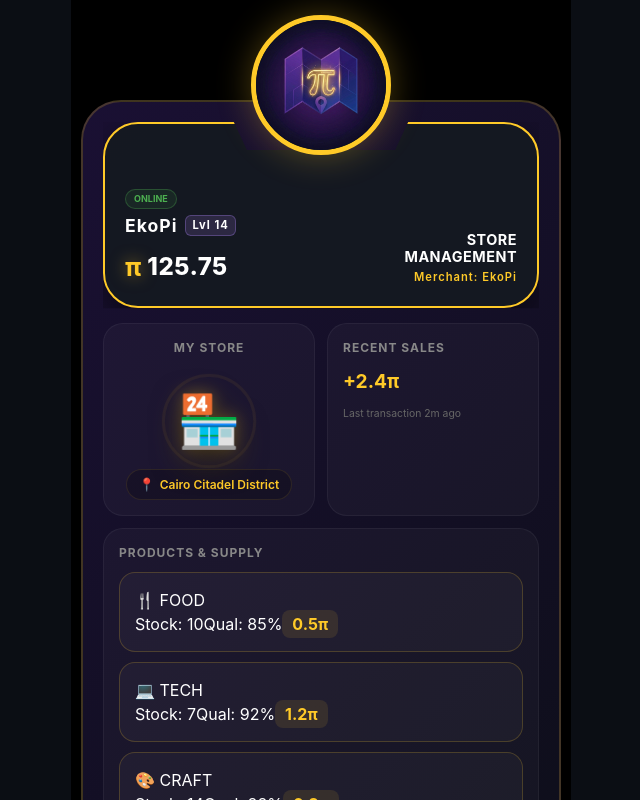
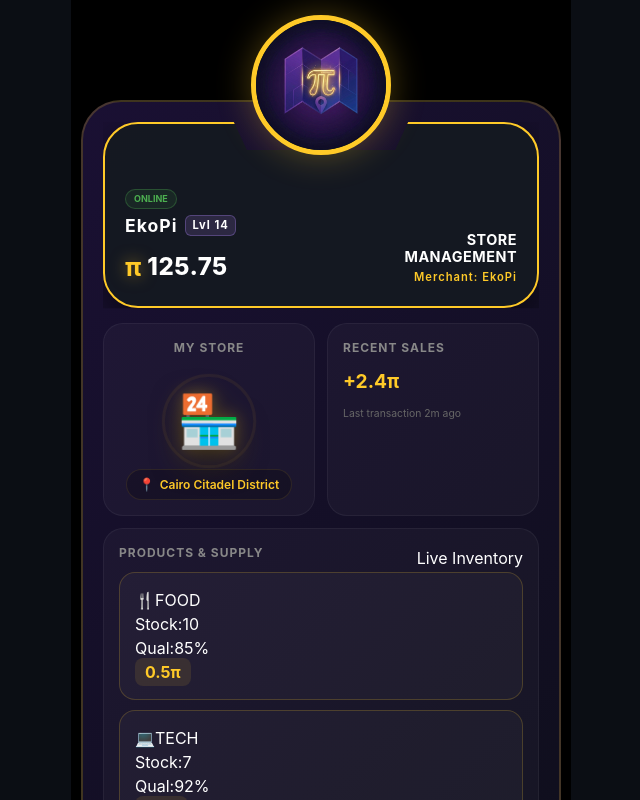
Before and after one commit to Maplypi-Official/maplypi-frontend, a React (Vite) app: page / in a window 1280 px wide. Shown: the top 800 px of the page, without its empty margins (319-959 px from the left). Built offline with nearby package versions, Linux system fonts and the light colour scheme; no server answers.

Commit message:
Update ProductsSupply.tsx

```diff
--- a/src/components/Stats/ProductsSupply.tsx
+++ b/src/components/Stats/ProductsSupply.tsx
@@ -1,28 +1,55 @@
+import React from 'react';
 import './ProductsSupply.css';
-import './ProductsSupply.css';
-import React from 'react';
 
-interface Product { name: string; stock: number; quality: number; price: number; icon: string; }
-interface Props { products: Product[]; }
+interface Product {
+  name: string;
+  stock: number;
+  quality: number;
+  price: number;
+  icon: string;
+}
+
+interface Props {
+  products: Product[];
+}
 
 const ProductsSupply: React.FC<Props> = ({ products }) => (
   <section className="ts-panel product-matrix full-width">
-    <h3>PRODUCTS & SUPPLY</h3>
+    <div className="panel-header-row">
+      <h3>PRODUCTS & SUPPLY</h3>
+      <span className="inventory-status">Live Inventory</span>
+    </div>
+
     <div className="prod-list">
       {products.map((p) => (
         <div key={p.name} className="prod-card">
-          <div className="prod-head">{p.icon} {p.name}</div>
-          <div className="prod-details">
-            <span>Stock: {p.stock}</span>
-            <span className="q-tag">Qual: {p.quality}%</span>
+          <div className="prod-info-group">
+            <span className="prod-icon">{p.icon}</span>
+            <span className="prod-name">{p.name}</span>
+          </div>
+
+          <div className="prod-stats-group">
+            <div className="stat-item">
+              <span className="stat-label">Stock:</span>
+              <span className="stat-value">{p.stock}</span>
+            </div>
+            <div className="stat-item">
+              <span className="stat-label">Qual:</span>
+              <span className="stat-value q-tag">{p.quality}%</span>
+            </div>
+          </div>
+
+          <div className="prod-price-tag">
             <span className="p-tag">{p.price}π</span>
           </div>
         </div>
       ))}
     </div>
+
     <div className="action-row">
-      <button className="ts-btn gold">ADVERTISE STORE</button>
+      <button className="ts-btn-gold-action">ADVERTISE STORE</button>
     </div>
   </section>
 );
+
 export default ProductsSupply;
```
